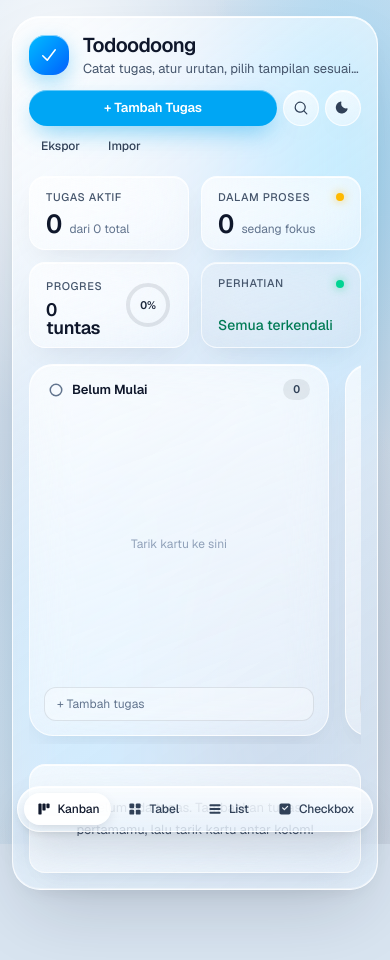
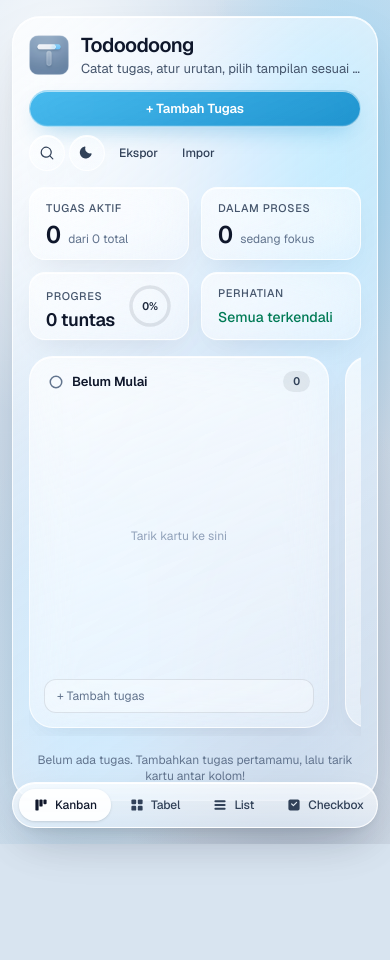
Before and after one commit to Yapidev/todoodoong, a Next.js app: page / in a window 390 px wide. Shown: the top 960 px of the page. After the commit the page ends 913 px from the top, so only its background shows below. Built offline with nearby package versions, Linux system fonts and the light colour scheme.

Commit message:
style: simplify workspace chrome, add glass action buttons, and fix shadow clipping

```diff
--- a/app/globals.css
+++ b/app/globals.css
@@ -321,6 +321,105 @@ body {
   color: #f8fafc;
 }
 
+.glass-btn-primary {
+  background: linear-gradient(
+    155deg var(--in-oklab),
+    rgb(14 165 233 / 0.76) 0%,
+    rgb(2 132 199 / 0.86) 100%
+  );
+  backdrop-filter: blur(18px) saturate(175%);
+  -webkit-backdrop-filter: blur(18px) saturate(175%);
+  border: 1px solid rgb(255 255 255 / 0.55);
+  box-shadow:
+    0 10px 24px -10px rgb(2 132 199 / 0.42),
+    inset 0 1px 0 0 rgb(255 255 255 / 0.58),
+    inset 0 -1px 0 0 rgb(255 255 255 / 0.14);
+  color: #ffffff;
+}
+
+.glass-btn-primary:hover {
+  background: linear-gradient(
+    155deg var(--in-oklab),
+    rgb(14 165 233 / 0.86) 0%,
+    rgb(2 132 199 / 0.94) 100%
+  );
+  border-color: rgb(255 255 255 / 0.75);
+  box-shadow:
+    0 12px 26px -8px rgb(2 132 199 / 0.50),
+    inset 0 1px 0 0 rgb(255 255 255 / 0.72),
+    inset 0 -1px 0 0 rgb(255 255 255 / 0.18);
+}
+
+.dark .glass-btn-primary {
+  background: linear-gradient(
+    155deg var(--in-oklab),
+    rgb(56 189 248 / 0.34) 0%,
+    rgb(14 165 233 / 0.22) 100%
+  );
+  border-color: rgb(125 211 252 / 0.45);
+  box-shadow:
+    0 12px 28px -10px rgb(0 0 0 / 0.45),
+    inset 0 1px 0 0 rgb(255 255 255 / 0.40),
+    inset 0 -1px 0 0 rgb(56 189 248 / 0.16);
+  color: #ffffff;
+}
+
+.dark .glass-btn-primary:hover {
+  background: linear-gradient(
+    155deg var(--in-oklab),
+    rgb(56 189 248 / 0.46) 0%,
+    rgb(14 165 233 / 0.32) 100%
+  );
+  border-color: rgb(186 230 253 / 0.62);
+  box-shadow:
+    0 14px 30px -8px rgb(0 0 0 / 0.52),
+    inset 0 1px 0 0 rgb(255 255 255 / 0.52),
+    inset 0 -1px 0 0 rgb(56 189 248 / 0.22);
+}
+
+.glass-btn-danger {
+  background: linear-gradient(
+    155deg var(--in-oklab),
+    rgb(225 29 72 / 0.80) 0%,
+    rgb(190 18 60 / 0.88) 100%
+  );
+  backdrop-filter: blur(18px) saturate(170%);
+  -webkit-backdrop-filter: blur(18px) saturate(170%);
+  border: 1px solid rgb(255 255 255 / 0.45);
+  box-shadow:
+    0 10px 24px -10px rgb(225 29 72 / 0.42),
+    inset 0 1px 0 0 rgb(255 255 255 / 0.48);
+  color: #ffffff;
+}
+
+.glass-btn-danger:hover {
+  background: linear-gradient(
+    155deg var(--in-oklab),
+    rgb(244 63 94 / 0.88) 0%,
+    rgb(225 29 72 / 0.94) 100%
+  );
+}
+
+.dark .glass-btn-danger {
+  background: linear-gradient(
+    155deg var(--in-oklab),
+    rgb(244 63 94 / 0.38) 0%,
+    rgb(225 29 72 / 0.26) 100%
+  );
+  border-color: rgb(253 164 175 / 0.45);
+  box-shadow:
+    0 12px 28px -10px rgb(0 0 0 / 0.45),
+    inset 0 1px 0 0 rgb(255 255 255 / 0.36);
+}
+
+.dark .glass-btn-danger:hover {
+  background: linear-gradient(
+    155deg var(--in-oklab),
+    rgb(244 63 94 / 0.50) 0%,
+    rgb(225 29 72 / 0.36) 100%
+  );
+}
+
 /* Scrollbar styling per modern-web-guidance */
 * {
   scrollbar-width: thin;
@@ -377,7 +476,9 @@ body {
   .glass-card,
   .glass-pill,
   .glass-modal,
-  .glass-input {
+  .glass-input,
+  .glass-btn-primary,
+  .glass-btn-danger {
     border: 1px solid CanvasText;
     box-shadow: none;
   }
--- a/components/TodoApp.tsx
+++ b/components/TodoApp.tsx
@@ -1,6 +1,7 @@
 "use client";
 
 import { useEffect, useRef, useState, useSyncExternalStore } from "react";
+import BrandLogo from "./BrandLogo";
 import KanbanBoard from "./KanbanBoard";
 import StatusBadge from "./StatusBadge";
 import Toast from "./Toast";
@@ -116,28 +117,28 @@ const EMPTY_HINTS: Record<View, string> = {
 };
 
 function ProgressRing({ percent }: { percent: number }) {
-  const radius = 20;
+  const radius = 19;
   const circumference = 2 * Math.PI * radius;
   const clamped = Math.max(0, Math.min(100, percent));
   const offset = circumference - (clamped / 100) * circumference;
 
   return (
-    <div className="relative flex h-12 w-12 shrink-0 items-center justify-center">
-      <svg className="-rotate-90 h-12 w-12" viewBox="0 0 48 48" aria-hidden="true">
+    <div className="relative flex h-11 w-11 shrink-0 items-center justify-center">
+      <svg className="-rotate-90 h-11 w-11" viewBox="0 0 44 44" aria-hidden="true">
         <circle
-          cx="24"
-          cy="24"
+          cx="22"
+          cy="22"
           r={radius}
           fill="none"
-          strokeWidth="4"
+          strokeWidth="3.5"
           className="stroke-slate-900/10 dark:stroke-white/15"
         />
         <circle
-          cx="24"
-          cy="24"
+          cx="22"
+          cy="22"
           r={radius}
           fill="none"
-          strokeWidth="4"
+          strokeWidth="3.5"
           strokeLinecap="round"
           strokeDasharray={circumference}
           strokeDashoffset={offset}
@@ -380,24 +381,13 @@ export default function TodoApp() {
         tabIndex={-1}
       />
 
-      <main className="mx-auto flex min-h-dvh w-full max-w-[1340px] items-start justify-center gap-4 px-3 pb-32 pt-4 sm:px-6 sm:pt-6 lg:py-6 lg:pb-32">
+      <main className="mx-auto flex min-h-dvh w-full max-w-[1320px] items-start justify-center gap-4 px-3 pb-28 pt-4 sm:px-6 sm:pt-6 lg:h-dvh lg:pb-24 lg:pt-5">
         {/* Main Floating Glass Window */}
-        <div className="glass-window flex w-full flex-1 flex-col rounded-[28px] p-4 sm:rounded-[34px] sm:p-5 lg:p-6">
+        <div className="glass-window flex w-full flex-1 flex-col rounded-[28px] p-4 sm:rounded-[32px] sm:p-5 lg:h-full lg:min-h-0 lg:overflow-hidden lg:p-6">
           {/* Header Row */}
-          <header className="mb-4 flex flex-wrap items-center justify-between gap-3 lg:flex-nowrap">
-            <div className="flex min-w-0 items-center gap-3.5">
-              <div
-                aria-hidden="true"
-                className="flex h-10 w-10 shrink-0 items-center justify-center rounded-2xl bg-gradient-to-br from-sky-400 to-blue-600 text-white shadow-[0_8px_20px_rgb(14_165_233/0.35),inset_0_1px_0_rgb(255_255_255/0.55)]"
-              >
-                <svg viewBox="0 0 20 20" fill="currentColor" className="h-5 w-5">
-                  <path
-                    fillRule="evenodd"
-                    d="M16.704 4.153a.75.75 0 0 1 .143 1.052l-8 10.5a.75.75 0 0 1-1.127.075l-4.5-4.5a.75.75 0 0 1 1.06-1.06l3.894 3.893 7.48-9.817a.75.75 0 0 1 1.05-.143Z"
-                    clipRule="evenodd"
-                  />
-                </svg>
-              </div>
+          <header className="mb-4 flex shrink-0 flex-wrap items-center justify-between gap-3 lg:flex-nowrap">
+            <div className="flex min-w-0 items-center gap-3">
+              <BrandLogo className="h-10 w-10 shrink-0" />
               <div className="min-w-0">
                 <h1 className="text-xl font-semibold leading-tight tracking-[-0.025em] text-slate-900 sm:text-2xl dark:text-white">
                   Todoodoong
@@ -408,10 +398,19 @@ export default function TodoApp() {
               </div>
             </div>
 
-            <div className="flex w-full shrink-0 flex-wrap items-center gap-1.5 sm:w-auto sm:flex-nowrap sm:justify-end">
+            <div className="flex w-full shrink-0 flex-wrap items-center gap-2 sm:w-auto sm:flex-nowrap sm:justify-end">
+              {doneCount > 0 && (
+                <button
+                  onClick={requestClearDone}
+                  className="whitespace-nowrap rounded-full bg-rose-500/12 px-3 py-2 text-xs font-medium text-rose-700 transition hover:bg-rose-500/20 dark:bg-rose-500/25 dark:text-white dark:hover:bg-rose-500/35"
+                >
+                  Hapus selesai ({doneCount})
+                </button>
+              )}
+
               <button
                 onClick={() => setIsModalOpen(true)}
-                className="flex flex-1 items-center justify-center gap-2 whitespace-nowrap rounded-full bg-sky-500 px-4 py-2 text-[13px] font-semibold tracking-[-0.01em] text-white shadow-[0_10px_24px_-6px_rgb(14_165_233/0.55),inset_0_1px_0_rgb(255_255_255/0.38)] transition hover:bg-sky-400 active:scale-[0.98] sm:flex-initial dark:bg-sky-500 dark:text-white dark:hover:bg-sky-400"
+                className="glass-btn-primary flex flex-1 items-center justify-center gap-2 whitespace-nowrap rounded-full px-4 py-2 text-[13px] font-semibold tracking-[-0.01em] transition active:scale-[0.98] sm:flex-initial"
               >
                 + Tambah Tugas
                 <kbd
@@ -422,11 +421,13 @@ export default function TodoApp() {
                 </kbd>
               </button>
 
+              {/* Mobile / Tablet Utilities (shown when right sidebar is hidden) */}
+              <div className="flex items-center gap-1 lg:hidden">
                 <button
                   onClick={() => setIsSearchOpen(true)}
                   aria-label="Buka pencarian"
                   title="Cari tugas (/)"
-                className="glass-panel flex h-9 w-9 shrink-0 items-center justify-center rounded-full text-slate-700 transition hover:bg-white/80 lg:hidden dark:text-white dark:hover:bg-white/20"
+                  className="glass-panel flex h-9 w-9 shrink-0 items-center justify-center rounded-full text-slate-700 transition hover:bg-white/80 dark:text-white dark:hover:bg-white/20"
                 >
                   <svg viewBox="0 0 20 20" fill="currentColor" className="h-4 w-4" aria-hidden="true">
                     <path
@@ -441,7 +442,7 @@ export default function TodoApp() {
                   onClick={toggleTheme}
                   aria-label={theme === "dark" ? "Ganti ke mode terang" : "Ganti ke mode gelap"}
                   title={theme === "dark" ? "Mode terang" : "Mode gelap"}
-                className="glass-panel flex h-9 w-9 shrink-0 items-center justify-center rounded-full text-slate-700 transition hover:bg-white/80 lg:hidden dark:text-white dark:hover:bg-white/20"
+                  className="glass-panel flex h-9 w-9 shrink-0 items-center justify-center rounded-full text-slate-700 transition hover:bg-white/80 dark:text-white dark:hover:bg-white/20"
                 >
                   {theme === "dark" ? (
                     <svg viewBox="0 0 20 20" fill="currentColor" className="h-4 w-4" aria-hidden="true">
@@ -458,43 +459,34 @@ export default function TodoApp() {
                   )}
                 </button>
 
-              <div className="flex items-center gap-1">
                 <button
                   onClick={handleExport}
-                  className="whitespace-nowrap rounded-full px-3 py-1.5 text-xs font-medium text-slate-700 transition hover:bg-white/60 dark:text-white dark:hover:bg-white/14"
+                  className="whitespace-nowrap rounded-full px-2.5 py-1.5 text-xs font-medium text-slate-700 transition hover:bg-white/60 dark:text-white dark:hover:bg-white/14"
                 >
                   Ekspor
                 </button>
                 <button
                   type="button"
                   onClick={() => importInputRef.current?.click()}
-                  className="whitespace-nowrap rounded-full px-3 py-1.5 text-xs font-medium text-slate-700 transition hover:bg-white/60 dark:text-white dark:hover:bg-white/14"
+                  className="whitespace-nowrap rounded-full px-2.5 py-1.5 text-xs font-medium text-slate-700 transition hover:bg-white/60 dark:text-white dark:hover:bg-white/14"
                 >
                   Impor
                 </button>
-                {doneCount > 0 && (
-                  <button
-                    onClick={requestClearDone}
-                    className="whitespace-nowrap rounded-full bg-rose-500/12 px-3 py-1.5 text-xs font-medium text-rose-700 transition hover:bg-rose-500/20 dark:bg-rose-500/25 dark:text-white dark:hover:bg-rose-500/35"
-                  >
-                    Hapus selesai ({doneCount})
-                  </button>
-                )}
               </div>
             </div>
           </header>
 
-          {/* Spatial Bento Telemetry Strip */}
+          {/* Unified Telemetry Strip */}
           <section
             aria-label="Ringkasan tugas"
-            className="mb-4 grid grid-cols-2 gap-3 lg:grid-cols-4"
+            className="mb-4 grid shrink-0 grid-cols-2 gap-3 lg:grid-cols-4"
           >
             <div className="glass-panel flex flex-col justify-between rounded-2xl px-4 py-3">
               <span className="text-[11px] font-medium uppercase tracking-[0.06em] text-slate-600 dark:text-slate-300/80">
                 Tugas Aktif
               </span>
               <div className="mt-1.5 flex items-baseline gap-2">
-                <span className="text-[26px] font-semibold leading-none tracking-[-0.03em] tabular-nums text-slate-900 dark:text-white">
+                <span className="text-2xl font-semibold leading-none tracking-[-0.03em] tabular-nums text-slate-900 dark:text-white">
                   {activeCount}
                 </span>
                 <span className="text-xs text-slate-500 dark:text-slate-300/75">
@@ -504,14 +496,11 @@ export default function TodoApp() {
             </div>
 
             <div className="glass-panel flex flex-col justify-between rounded-2xl px-4 py-3">
-              <div className="flex items-center justify-between">
               <span className="text-[11px] font-medium uppercase tracking-[0.06em] text-slate-600 dark:text-slate-300/80">
                 Dalam Proses
               </span>
-                <span className="h-2 w-2 rounded-full bg-amber-400 shadow-[0_0_10px_rgb(251_191_36/0.8)]" />
-              </div>
               <div className="mt-1.5 flex items-baseline gap-2">
-                <span className="text-[26px] font-semibold leading-none tracking-[-0.03em] tabular-nums text-slate-900 dark:text-white">
+                <span className="text-2xl font-semibold leading-none tracking-[-0.03em] tabular-nums text-slate-900 dark:text-white">
                   {doingCount}
                 </span>
                 <span className="text-xs text-slate-500 dark:text-slate-300/75">
@@ -532,25 +521,14 @@ export default function TodoApp() {
               <ProgressRing percent={completionPercent} />
             </div>
 
-            <div className="glass-panel-deep flex flex-col justify-between rounded-2xl px-4 py-3">
-              <div className="flex items-center justify-between">
+            <div className="glass-panel flex flex-col justify-between rounded-2xl px-4 py-3">
               <span className="text-[11px] font-medium uppercase tracking-[0.06em] text-slate-600 dark:text-slate-300/80">
                 Perhatian
               </span>
-                <span
-                  className={`h-2 w-2 rounded-full ${
-                    overdueCount > 0
-                      ? "bg-rose-500 shadow-[0_0_10px_rgb(244_63_94/0.85)]"
-                      : highPriorityCount > 0
-                        ? "bg-sky-400 shadow-[0_0_10px_rgb(56_189_248/0.85)]"
-                        : "bg-emerald-400 shadow-[0_0_10px_rgb(52_211_153/0.85)]"
-                  }`}
-                />
-              </div>
               <div className="mt-1.5 flex items-baseline gap-2">
                 {overdueCount > 0 ? (
                   <>
-                    <span className="text-[26px] font-semibold leading-none tracking-[-0.03em] tabular-nums text-rose-600 dark:text-rose-300">
+                    <span className="text-2xl font-semibold leading-none tracking-[-0.03em] tabular-nums text-rose-600 dark:text-rose-300">
                       {overdueCount}
                     </span>
                     <span className="text-xs text-rose-700/85 dark:text-rose-200/85">
@@ -559,7 +537,7 @@ export default function TodoApp() {
                   </>
                 ) : highPriorityCount > 0 ? (
                   <>
-                    <span className="text-[26px] font-semibold leading-none tracking-[-0.03em] tabular-nums text-slate-900 dark:text-white">
+                    <span className="text-2xl font-semibold leading-none tracking-[-0.03em] tabular-nums text-slate-900 dark:text-white">
                       {highPriorityCount}
                     </span>
                     <span className="text-xs text-slate-600 dark:text-slate-300/80">
@@ -577,7 +555,7 @@ export default function TodoApp() {
 
           {/* Conditional Command Bar: Active Search Chip + Non-Kanban Filter & Sort */}
           {showCommandBar && (
-            <div className="mb-4 flex w-full flex-wrap items-center gap-3">
+            <div className="mb-4 flex w-full shrink-0 flex-wrap items-center gap-3">
               {hasSearch && (
                 <div className="glass-panel inline-flex items-center gap-2 rounded-full py-1.5 pl-3.5 pr-2 text-xs text-slate-800 dark:text-white">
                   <button
@@ -585,7 +563,7 @@ export default function TodoApp() {
                     onClick={() => setIsSearchOpen(true)}
                     className="inline-flex items-center gap-1.5 font-medium text-slate-900 dark:text-white"
                   >
-                    <svg viewBox="0 0 20 20" fill="currentColor" className="h-3.5 w-3.5 text-sky-500 dark:text-sky-400" aria-hidden="true">
+                    <svg viewBox="0 0 20 20" fill="currentColor" className="h-3.5 w-3.5 text-sky-600 dark:text-sky-400" aria-hidden="true">
                       <path
                         fillRule="evenodd"
                         d="M9 3.5a5.5 5.5 0 1 0 0 11 5.5 5.5 0 0 0 0-11ZM2 9a7 7 0 1 1 12.452 4.391l3.328 3.329a.75.75 0 1 1-1.06 1.06l-3.329-3.328A7 7 0 0 1 2 9Z"
@@ -653,7 +631,7 @@ export default function TodoApp() {
           )}
 
           {/* Active Workspace View */}
-          <div className="flex w-full flex-1 flex-col">
+          <div className="flex w-full flex-1 flex-col lg:min-h-0 lg:overflow-hidden">
             {view === "kanban" && (
               <KanbanBoard
                 todos={filtered}
@@ -690,23 +668,19 @@ export default function TodoApp() {
           </div>
 
           {todos.length === 0 && (
-            <div className="glass-panel mt-5 rounded-2xl px-6 py-8 text-center">
-              <p className="text-[13px] leading-relaxed text-slate-600 dark:text-slate-300/85">
+            <p className="mt-4 shrink-0 text-center text-xs text-slate-500 dark:text-slate-300/75">
               {EMPTY_HINTS[view]}
             </p>
-            </div>
           )}
 
           {todos.length > 0 && filtered.length === 0 && isFiltering && (
-            <div className="glass-panel mt-5 rounded-2xl px-6 py-8 text-center">
-              <p className="text-[13px] leading-relaxed text-slate-600 dark:text-slate-300/85">
+            <p className="mt-5 shrink-0 text-center text-xs text-slate-500 dark:text-slate-300/75">
               Tidak ada tugas yang cocok dengan pencarian/filter.
             </p>
-            </div>
           )}
 
           {todos.length > 0 && (
-            <footer className="mt-5 flex items-center justify-between text-xs text-slate-600 dark:text-slate-300/75">
+            <footer className="mt-4 flex shrink-0 items-center justify-between text-xs text-slate-600 dark:text-slate-300/75">
               <p className="tabular-nums">
                 {activeCount} tugas aktif dari {todos.length} total
               </p>
@@ -715,7 +689,7 @@ export default function TodoApp() {
                 <kbd className="rounded bg-white/50 px-1.5 py-0.5 font-mono text-[10px] text-slate-700 dark:bg-white/12 dark:text-slate-200">
                   /
                 </kbd>{" "}
-                untuk cari ·{" "}
+                untuk cari,{" "}
                 <kbd className="rounded bg-white/50 px-1.5 py-0.5 font-mono text-[10px] text-slate-700 dark:bg-white/12 dark:text-slate-200">
                   1–4
                 </kbd>{" "}
@@ -725,18 +699,18 @@ export default function TodoApp() {
           )}
         </div>
 
-        {/* Detached Floating Vertical Glass Sidebar on the Right */}
+        {/* Floating Utility Sidebar on the Right */}
         <aside
           aria-label="Aksi cepat"
-          className="glass-pill sticky top-8 hidden shrink-0 flex-col items-center gap-2 rounded-full p-2 lg:flex"
+          className="glass-pill sticky top-8 hidden shrink-0 flex-col items-center gap-1.5 rounded-full p-2 lg:static lg:flex lg:self-start"
         >
           <button
             onClick={() => setIsSearchOpen(true)}
             title="Cari tugas (/)"
             aria-label="Cari tugas"
-            className={`relative flex h-10 w-10 items-center justify-center rounded-full transition ${
+            className={`flex h-10 w-10 items-center justify-center rounded-full transition ${
               hasSearch
-                ? "bg-sky-500 text-white shadow-[0_6px_18px_rgb(14_165_233/0.45)] hover:bg-sky-400"
+                ? "glass-btn-primary"
                 : "text-slate-700 hover:bg-white/60 hover:text-slate-950 dark:text-white dark:hover:bg-white/16 dark:hover:text-white"
             }`}
           >
@@ -749,18 +723,7 @@ export default function TodoApp() {
             </svg>
           </button>
 
-          <button
-            onClick={() => setIsModalOpen(true)}
-            title="Tambah tugas baru (N)"
-            aria-label="Buka form tambah tugas"
-            className="flex h-10 w-10 items-center justify-center rounded-full bg-sky-500 text-white shadow-[0_6px_18px_rgb(14_165_233/0.45)] transition hover:scale-105 hover:bg-sky-400 active:scale-95"
-          >
-            <svg viewBox="0 0 20 20" fill="currentColor" className="h-5 w-5" aria-hidden="true">
-              <path d="M10.75 4.75a.75.75 0 0 0-1.5 0v4.5h-4.5a.75.75 0 0 0 0 1.5h4.5v4.5a.75.75 0 0 0 1.5 0v-4.5h4.5a.75.75 0 0 0 0-1.5h-4.5v-4.5Z" />
-            </svg>
-          </button>
-
-          <div className="my-0.5 h-px w-6 bg-slate-900/12 dark:bg-white/15" />
+          <div className="my-0.5 h-px w-5 bg-slate-900/12 dark:bg-white/15" />
 
           <button
             onClick={handleExport}
@@ -786,7 +749,7 @@ export default function TodoApp() {
             </svg>
           </button>
 
-          <div className="my-0.5 h-px w-6 bg-slate-900/12 dark:bg-white/15" />
+          <div className="my-0.5 h-px w-5 bg-slate-900/12 dark:bg-white/15" />
 
           <button
             onClick={toggleTheme}
@@ -897,7 +860,7 @@ export default function TodoApp() {
                 <button
                   type="button"
                   onClick={() => setIsSearchOpen(false)}
-                  className="rounded-full bg-sky-500 px-4 py-1.5 text-xs font-semibold text-white transition hover:bg-sky-400 dark:bg-sky-500 dark:text-white dark:hover:bg-sky-400"
+                  className="glass-btn-primary rounded-full px-4 py-1.5 text-xs font-semibold transition active:scale-[0.98]"
                 >
                   Selesai
                 </button>
@@ -921,7 +884,7 @@ export default function TodoApp() {
             </button>
             <button
               onClick={confirmDelete.confirm}
-              className="rounded-full bg-rose-600 px-4 py-2 text-sm font-semibold text-white shadow-[0_8px_20px_-6px_rgb(225_29_72/0.6)] transition hover:bg-rose-500"
+              className="glass-btn-danger rounded-full px-4 py-2 text-sm font-semibold transition active:scale-[0.98]"
             >
               Hapus
             </button>
@@ -948,8 +911,8 @@ export default function TodoApp() {
         />
       )}
 
-      {/* Floating Spatial Bottom Glass Dock */}
-      <div className="pointer-events-none fixed inset-x-0 bottom-3 z-30 flex flex-col items-center gap-2 px-3 pb-[env(safe-area-inset-bottom)]">
+      {/* Floating Bottom View Dock */}
+      <div className="pointer-events-none fixed inset-x-0 bottom-4 z-30 flex justify-center px-3 pb-[env(safe-area-inset-bottom)]">
         <nav
           aria-label="Pilih tampilan"
           className="glass-pill pointer-events-auto flex max-w-full items-center gap-1 rounded-full p-1.5"
@@ -961,9 +924,9 @@ export default function TodoApp() {
                 key={v.key}
                 onClick={() => setView(v.key)}
                 aria-current={active ? "page" : undefined}
-                className={`flex items-center gap-1.5 rounded-full px-3 py-2 text-xs font-medium tracking-[-0.01em] transition sm:px-4 sm:text-[13px] ${
+                className={`flex items-center gap-1.5 rounded-full px-3.5 py-2 text-xs font-medium tracking-[-0.01em] transition sm:px-4 sm:text-[13px] ${
                   active
-                    ? "bg-white/90 text-slate-900 shadow-[0_4px_14px_-4px_rgb(15_23_42/0.2)] dark:bg-white/22 dark:text-white dark:shadow-[inset_0_1px_0_rgb(255_255_255/0.3)]"
+                    ? "bg-white/90 text-slate-900 shadow-sm dark:bg-white/22 dark:text-white"
                     : "text-slate-700 hover:bg-white/50 hover:text-slate-950 dark:text-white dark:hover:bg-white/14 dark:hover:text-white"
                 }`}
               >
@@ -978,32 +941,7 @@ export default function TodoApp() {
               </button>
             );
           })}
-
-          <div
-            aria-hidden="true"
-            className="mx-1 hidden h-6 w-px bg-slate-900/12 sm:block dark:bg-white/18"
-          />
-
-          <button
-            onClick={() => setIsModalOpen(true)}
-            aria-label="Tambah tugas cepat"
-            title="Tambah tugas baru (N)"
-            className="hidden h-9 w-9 shrink-0 items-center justify-center rounded-full bg-sky-500 text-white shadow-[0_6px_18px_rgb(14_165_233/0.5),inset_0_1px_0_rgb(255_255_255/0.45)] transition hover:scale-105 hover:bg-sky-400 active:scale-95 sm:flex dark:bg-sky-500 dark:text-white dark:hover:bg-sky-400"
-          >
-            <svg viewBox="0 0 20 20" fill="currentColor" className="h-4.5 w-4.5" aria-hidden="true">
-              <path d="M10.75 4.75a.75.75 0 0 0-1.5 0v4.5h-4.5a.75.75 0 0 0 0 1.5h4.5v4.5a.75.75 0 0 0 1.5 0v-4.5h4.5a.75.75 0 0 0 0-1.5h-4.5v-4.5Z" />
-            </svg>
-          </button>
         </nav>
-
-        {/* Subtle visionOS spatial window handle */}
-        <div
-          aria-hidden="true"
-          className="hidden items-center gap-2 sm:flex"
-        >
-          <span className="h-1.5 w-1.5 rounded-full bg-slate-900/25 dark:bg-white/30" />
-          <span className="h-1.5 w-20 rounded-full bg-slate-900/20 dark:bg-white/25" />
-        </div>
       </div>
     </>
   );
--- a/components/TodoForm.tsx
+++ b/components/TodoForm.tsx
@@ -120,7 +120,7 @@ function FormActions({
       </button>
       <button
         type="submit"
-        className="rounded-full bg-sky-500 px-5 py-2 text-sm font-semibold text-white shadow-[0_8px_20px_-6px_rgb(14_165_233/0.6)] transition hover:bg-sky-400 dark:bg-sky-500 dark:text-white dark:hover:bg-sky-400"
+        className="glass-btn-primary rounded-full px-5 py-2 text-sm font-semibold transition active:scale-[0.98]"
       >
         {submitLabel}
       </button>
```
Lines whose indentation alone changed are shown as unchanged.
